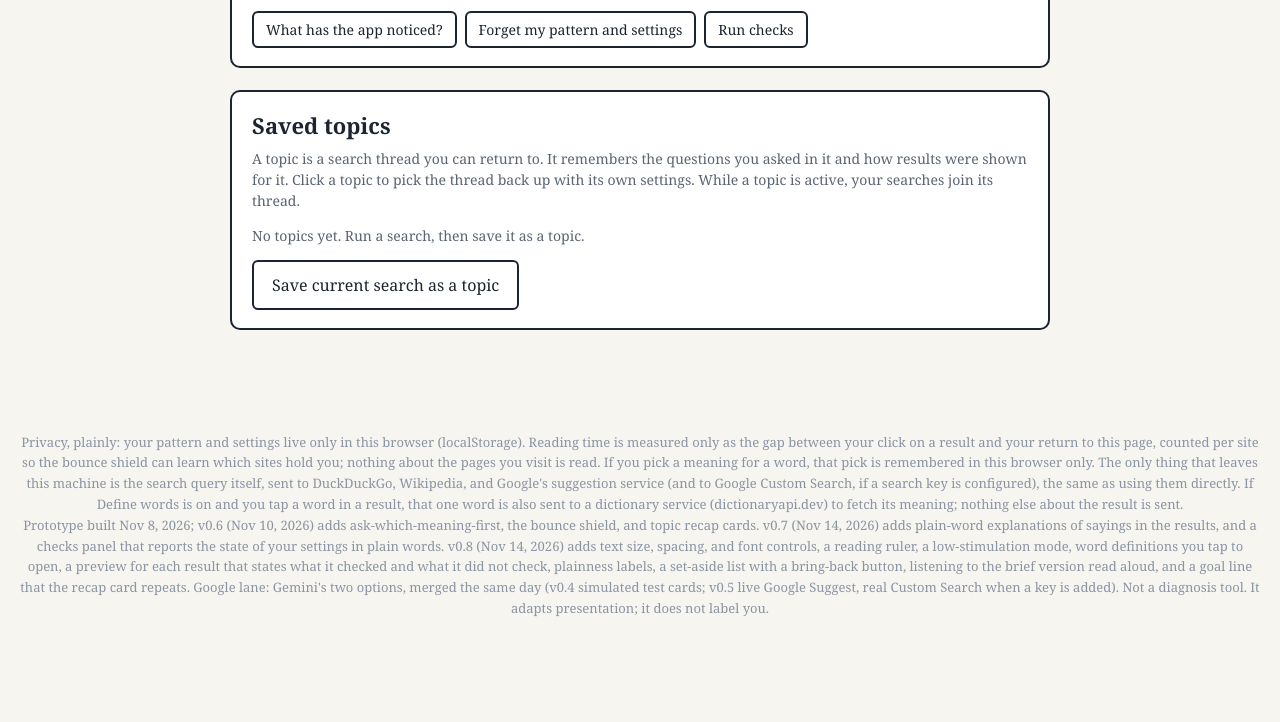
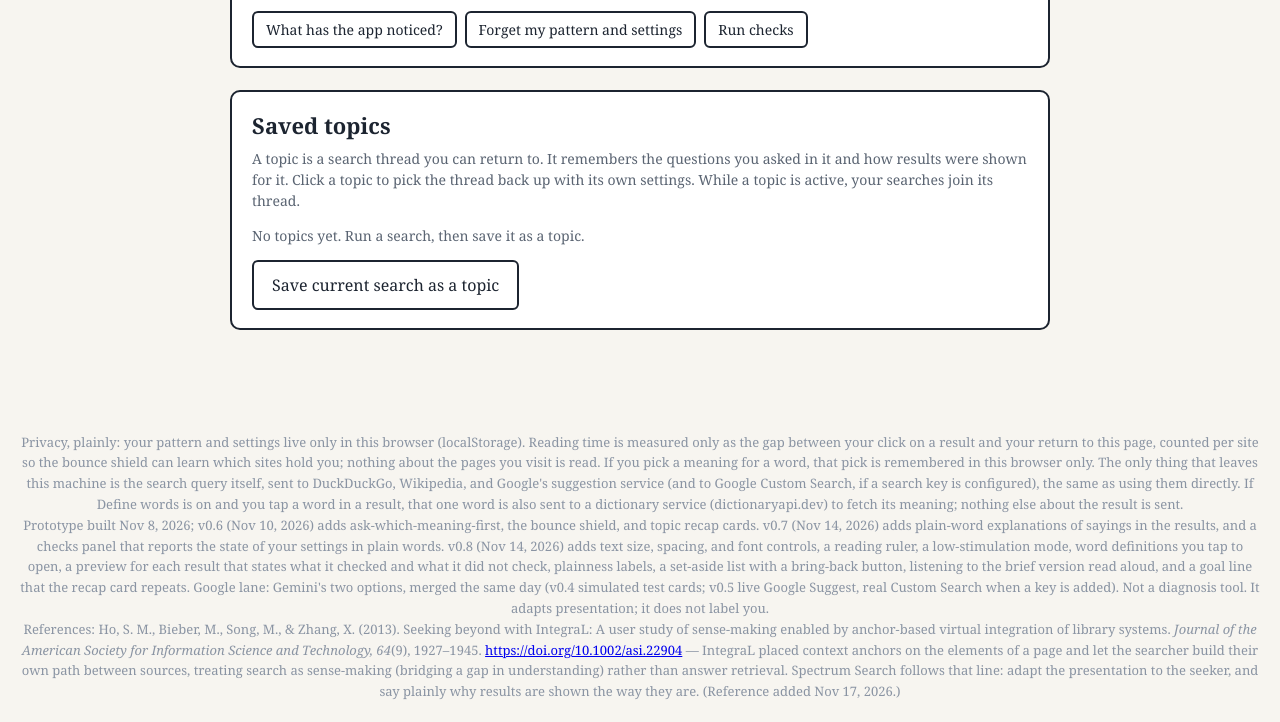
Before and after one commit to caeled/mis-classmate-portal, a plain HTML site: page SpectrumSearch.html in a window 1280 px wide. Shown: the part 2158-2880 px from the top of the page. Before the commit the page ends 2797 px from the top, so only its background shows below. Drawn offline with Linux system fonts and the light colour scheme.

Commit message:
Spectrum Search: add References section with IntegraL (Ho et al. 2013)

```diff
--- a/SpectrumSearch.html
+++ b/SpectrumSearch.html
@@ -212,7 +212,8 @@
 </main>
 <footer>
   Privacy, plainly: your pattern and settings live only in this browser (localStorage). Reading time is measured only as the gap between your click on a result and your return to this page, counted per site so the bounce shield can learn which sites hold you; nothing about the pages you visit is read. If you pick a meaning for a word, that pick is remembered in this browser only. The only thing that leaves this machine is the search query itself, sent to DuckDuckGo, Wikipedia, and Google's suggestion service (and to Google Custom Search, if a search key is configured), the same as using them directly. If Define words is on and you tap a word in a result, that one word is also sent to a dictionary service (dictionaryapi.dev) to fetch its meaning; nothing else about the result is sent.<br>
-  Prototype built Nov 8, 2026; v0.6 (Nov 10, 2026) adds ask-which-meaning-first, the bounce shield, and topic recap cards. v0.7 (Nov 14, 2026) adds plain-word explanations of sayings in the results, and a checks panel that reports the state of your settings in plain words. v0.8 (Nov 14, 2026) adds text size, spacing, and font controls, a reading ruler, a low-stimulation mode, word definitions you tap to open, a preview for each result that states what it checked and what it did not check, plainness labels, a set-aside list with a bring-back button, listening to the brief version read aloud, and a goal line that the recap card repeats. Google lane: Gemini's two options, merged the same day (v0.4 simulated test cards; v0.5 live Google Suggest, real Custom Search when a key is added). Not a diagnosis tool. It adapts presentation; it does not label you.
+  Prototype built Nov 8, 2026; v0.6 (Nov 10, 2026) adds ask-which-meaning-first, the bounce shield, and topic recap cards. v0.7 (Nov 14, 2026) adds plain-word explanations of sayings in the results, and a checks panel that reports the state of your settings in plain words. v0.8 (Nov 14, 2026) adds text size, spacing, and font controls, a reading ruler, a low-stimulation mode, word definitions you tap to open, a preview for each result that states what it checked and what it did not check, plainness labels, a set-aside list with a bring-back button, listening to the brief version read aloud, and a goal line that the recap card repeats. Google lane: Gemini's two options, merged the same day (v0.4 simulated test cards; v0.5 live Google Suggest, real Custom Search when a key is added). Not a diagnosis tool. It adapts presentation; it does not label you.<br>
+  References: Ho, S. M., Bieber, M., Song, M., &amp; Zhang, X. (2013). Seeking beyond with IntegraL: A user study of sense-making enabled by anchor-based virtual integration of library systems. <i>Journal of the American Society for Information Science and Technology, 64</i>(9), 1927–1945. <a href="https://doi.org/10.1002/asi.22904">https://doi.org/10.1002/asi.22904</a> — IntegraL placed context anchors on the elements of a page and let the searcher build their own path between sources, treating search as sense-making (bridging a gap in understanding) rather than answer retrieval. Spectrum Search follows that line: adapt the presentation to the seeker, and say plainly why results are shown the way they are. (Reference added Nov 17, 2026.)
 </footer>
 
 <script>
```
